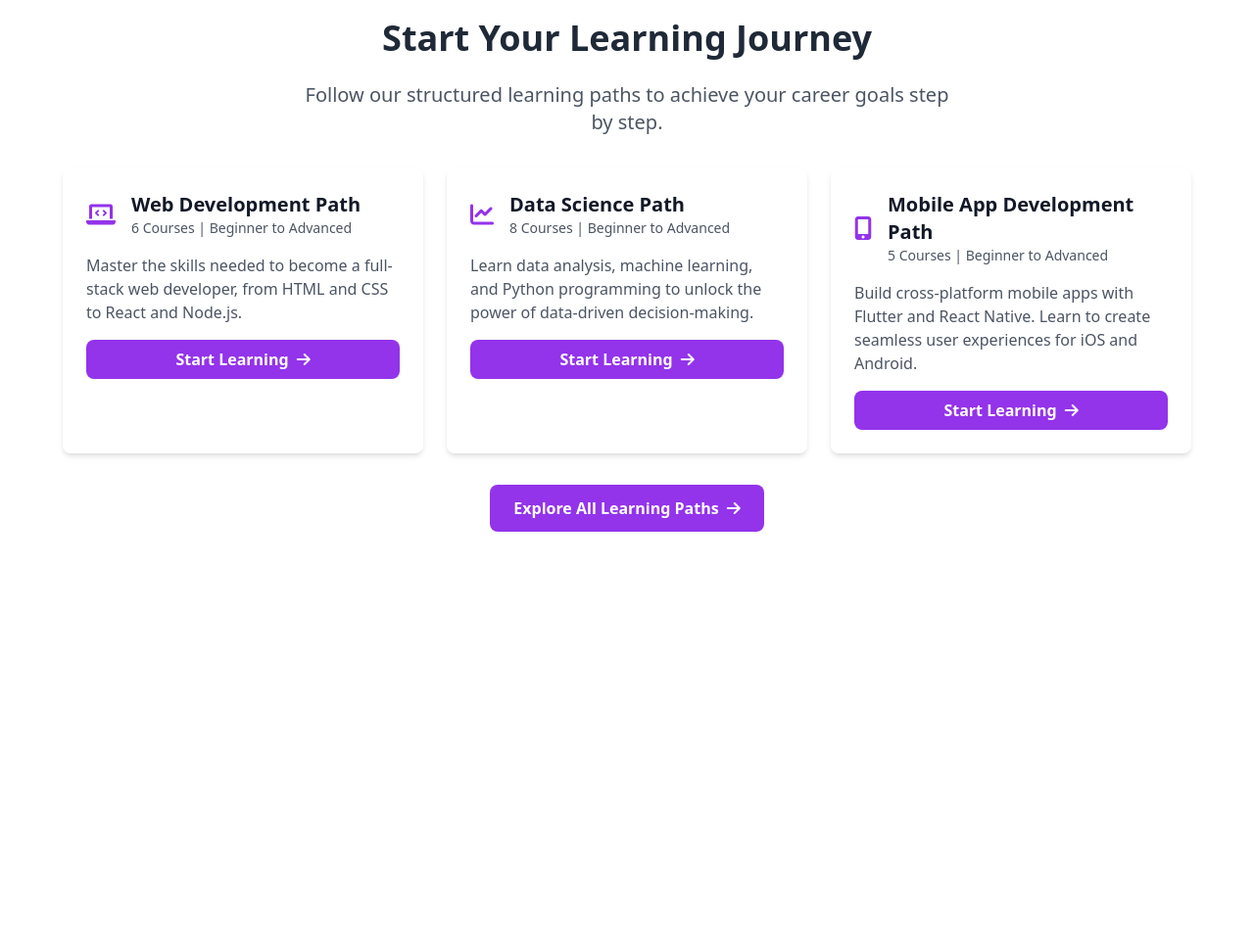
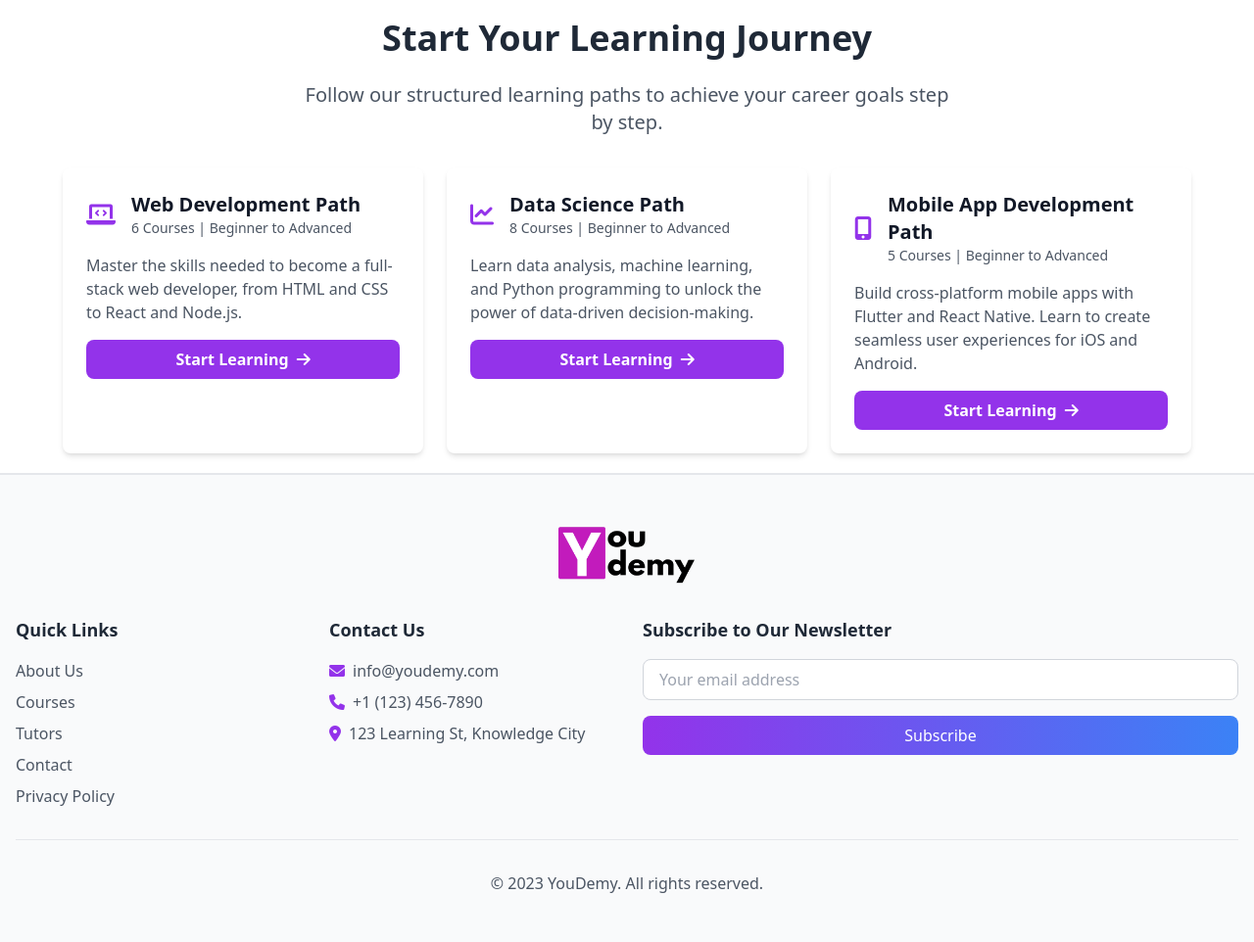
Before and after one commit to Youcode-Classe-E-2024-2025/Hamza-Atig-Youdemy, a PHP site: page /public/index.html in a window 1280 px wide. Shown: the part 4959-5921 px from the top of the page at 98% size. Before the commit the page ends 5502 px from the top, so only its background shows below. Run offline with PHP 8.4, Linux system fonts and the light colour scheme.

Commit message:
index: create footer and fix some styles

```diff
--- a/assets/css/output.css
+++ b/assets/css/output.css
@@ -842,6 +842,14 @@ video {
   height: 0.75rem;
 }
 
+.h-10 {
+  height: 2.5rem;
+}
+
+.h-16 {
+  height: 4rem;
+}
+
 .w-auto {
   width: auto;
 }
@@ -907,6 +915,10 @@ video {
   flex-direction: row;
 }
 
+.flex-col {
+  flex-direction: column;
+}
+
 .flex-wrap {
   flex-wrap: wrap;
 }
@@ -941,6 +953,10 @@ video {
 
 .gap-2 {
   gap: 0.5rem;
+}
+
+.gap-8 {
+  gap: 2rem;
 }
 
 .space-x-4 > :not([hidden]) ~ :not([hidden]) {
@@ -949,6 +965,30 @@ video {
   margin-left: calc(1rem * calc(1 - var(--tw-space-x-reverse)));
 }
 
+.space-y-2 > :not([hidden]) ~ :not([hidden]) {
+  --tw-space-y-reverse: 0;
+  margin-top: calc(0.5rem * calc(1 - var(--tw-space-y-reverse)));
+  margin-bottom: calc(0.5rem * var(--tw-space-y-reverse));
+}
+
+.space-x-6 > :not([hidden]) ~ :not([hidden]) {
+  --tw-space-x-reverse: 0;
+  margin-right: calc(1.5rem * var(--tw-space-x-reverse));
+  margin-left: calc(1.5rem * calc(1 - var(--tw-space-x-reverse)));
+}
+
+.space-y-4 > :not([hidden]) ~ :not([hidden]) {
+  --tw-space-y-reverse: 0;
+  margin-top: calc(1rem * calc(1 - var(--tw-space-y-reverse)));
+  margin-bottom: calc(1rem * var(--tw-space-y-reverse));
+}
+
+.space-y-6 > :not([hidden]) ~ :not([hidden]) {
+  --tw-space-y-reverse: 0;
+  margin-top: calc(1.5rem * calc(1 - var(--tw-space-y-reverse)));
+  margin-bottom: calc(1.5rem * var(--tw-space-y-reverse));
+}
+
 .rounded-lg {
   border-radius: 0.5rem;
 }
@@ -963,6 +1003,14 @@ video {
 
 .border {
   border-width: 1px;
+}
+
+.border-t {
+  border-top-width: 1px;
+}
+
+.border-t-2 {
+  border-top-width: 2px;
 }
 
 .border-gray-100 {
@@ -975,6 +1023,26 @@ video {
   border-color: rgb(147 51 234 / var(--tw-border-opacity, 1));
 }
 
+.border-gray-700 {
+  --tw-border-opacity: 1;
+  border-color: rgb(55 65 81 / var(--tw-border-opacity, 1));
+}
+
+.border-gray-800 {
+  --tw-border-opacity: 1;
+  border-color: rgb(31 41 55 / var(--tw-border-opacity, 1));
+}
+
+.border-gray-200 {
+  --tw-border-opacity: 1;
+  border-color: rgb(229 231 235 / var(--tw-border-opacity, 1));
+}
+
+.border-gray-300 {
+  --tw-border-opacity: 1;
+  border-color: rgb(209 213 219 / var(--tw-border-opacity, 1));
+}
+
 .bg-blue-600 {
   --tw-bg-opacity: 1;
   background-color: rgb(37 99 235 / var(--tw-bg-opacity, 1));
@@ -1014,6 +1082,35 @@ video {
   background-color: rgb(229 231 235 / var(--tw-bg-opacity, 1));
 }
 
+.bg-gray-700 {
+  --tw-bg-opacity: 1;
+  background-color: rgb(55 65 81 / var(--tw-bg-opacity, 1));
+}
+
+.bg-gray-800 {
+  --tw-bg-opacity: 1;
+  background-color: rgb(31 41 55 / var(--tw-bg-opacity, 1));
+}
+
+.bg-gray-900 {
+  --tw-bg-opacity: 1;
+  background-color: rgb(17 24 39 / var(--tw-bg-opacity, 1));
+}
+
+.bg-gradient-to-r {
+  background-image: linear-gradient(to right, var(--tw-gradient-stops));
+}
+
+.from-purple-600 {
+  --tw-gradient-from: #9333ea var(--tw-gradient-from-position);
+  --tw-gradient-to: rgb(147 51 234 / 0) var(--tw-gradient-to-position);
+  --tw-gradient-stops: var(--tw-gradient-from), var(--tw-gradient-to);
+}
+
+.to-blue-500 {
+  --tw-gradient-to: #3b82f6 var(--tw-gradient-to-position);
+}
+
 .object-cover {
   -o-object-fit: cover;
      object-fit: cover;
@@ -1086,6 +1187,10 @@ video {
   padding-right: 2rem;
 }
 
+.pt-8 {
+  padding-top: 2rem;
+}
+
 .text-center {
   text-align: center;
 }
@@ -1373,6 +1524,14 @@ video {
     grid-template-columns: repeat(3, minmax(0, 1fr));
   }
 
+  .md\:grid-cols-4 {
+    grid-template-columns: repeat(4, minmax(0, 1fr));
+  }
+
+  .md\:grid-cols-2 {
+    grid-template-columns: repeat(2, minmax(0, 1fr));
+  }
+
   .md\:items-center {
     align-items: center;
   }
--- a/public/index.html
+++ b/public/index.html
@@ -821,16 +821,60 @@
                         </a>
                     </div>
                 </div>
-                <div class="flex justify-center mt-8">
-                    <a href="#"
-                        class="flex items-center bg-purple-600 text-white px-6 py-3 rounded-lg font-semibold hover:bg-purple-700 transition duration-300">
-                        Explore All Learning Paths <i
-                            class="fas fa-arrow-right ml-2 transition-transform duration-300 hover:translate-x-1"></i>
-                    </a>
-                </div>
             </div>
         </section>
     </main>
+
+    <footer class="bg-gray-50 text-gray-800 py-12 border-t-2">
+        <div class="container mx-auto px-4">
+            <div class="flex justify-center mb-8">
+                <img src="../assets/images/logobanner.png" alt="YouDemy Logo" class="h-16 w-auto">
+            </div>
+
+            <div class="grid grid-cols-1 md:grid-cols-2 gap-8">
+                <div class="grid grid-cols-1 md:grid-cols-2 gap-8">
+                    <div>
+                        <h3 class="text-lg font-semibold mb-4">Quick Links</h3>
+                        <ul class="space-y-2">
+                            <li><a href="#" class="text-gray-600 hover:text-purple-600 transition duration-300">About Us</a></li>
+                            <li><a href="#" class="text-gray-600 hover:text-purple-600 transition duration-300">Courses</a></li>
+                            <li><a href="#" class="text-gray-600 hover:text-purple-600 transition duration-300">Tutors</a></li>
+                            <li><a href="#" class="text-gray-600 hover:text-purple-600 transition duration-300">Contact</a></li>
+                            <li><a href="#" class="text-gray-600 hover:text-purple-600 transition duration-300">Privacy Policy</a></li>
+                        </ul>
+                    </div>
+                    <div>
+                        <h3 class="text-lg font-semibold mb-4">Contact Us</h3>
+                        <ul class="space-y-2">
+                            <li class="text-gray-600">
+                                <i class="fas fa-envelope mr-2 text-purple-600"></i>info@youdemy.com
+                            </li>
+                            <li class="text-gray-600">
+                                <i class="fas fa-phone mr-2 text-purple-600"></i>+1 (123) 456-7890
+                            </li>
+                            <li class="text-gray-600">
+                                <i class="fas fa-map-marker-alt mr-2 text-purple-600"></i>123 Learning St, Knowledge City
+                            </li>
+                        </ul>
+                    </div>
+                </div>
+                <div>
+                    <h3 class="text-lg font-semibold mb-4">Subscribe to Our Newsletter</h3>
+                    <form class="flex flex-col space-y-4">
+                        <input type="email" placeholder="Your email address" class="px-4 py-2 rounded-lg bg-white border border-gray-300 focus:outline-none focus:ring-2 focus:ring-purple-600">
+                        <button type="submit" class="bg-gradient-to-r from-purple-600 to-blue-500 text-white px-4 py-2 rounded-lg hover:from-purple-700 hover:to-blue-600 transition duration-300">
+                            Subscribe
+                        </button>
+                    </form>
+                </div>
+            </div>
+            <div class="border-t border-gray-200 mt-8 pt-8 text-center">
+                <p class="text-gray-600">
+                    &copy; 2023 YouDemy. All rights reserved.
+                </p>
+            </div>
+        </div>
+    </footer>
 </body>
 
 </html>
```
Also changed, not shown: other parts of assets/css/output.css (+50 -0 lines).
